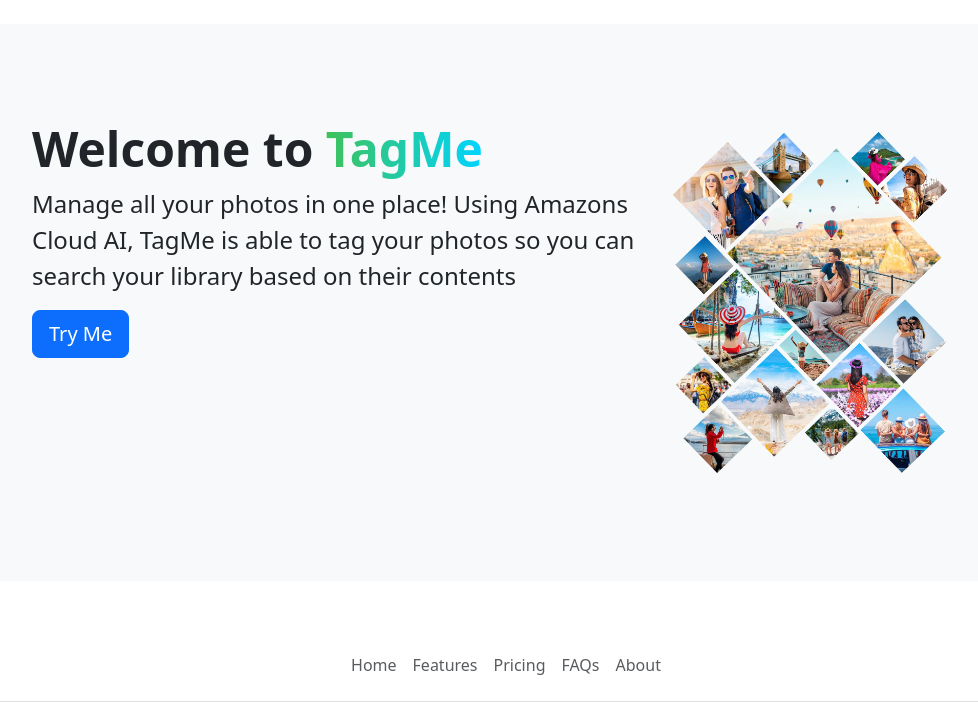
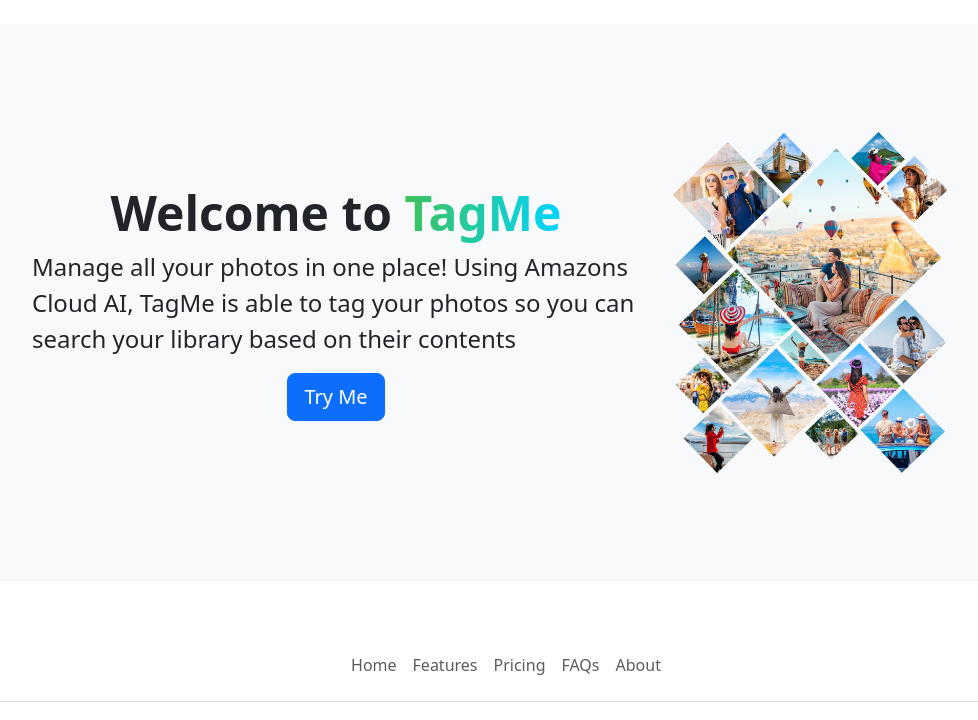
Before and after one commit to maxhayden/aws-transcription-tool, a Node server app: page /home in a window 1280 px wide. Shown: the part 72-792 px from the top of the page, without its empty margins (134-1112 px from the left). Run offline with Node 20, Linux system fonts and the light colour scheme; some libraries are stand-ins or nearby versions.

Commit message:
fix home

```diff
--- a/webServer/views/partials/about.ejs
+++ b/webServer/views/partials/about.ejs
@@ -2,7 +2,7 @@
     <div class="container">
         <div class="p-5 m-4 bg-body-tertiary rounded-3">
             <div class=" row container-fluid py-5">
-                <div class="col-8">
+                <div class="col-8 col-8 d-flex flex-column align-items-center justify-content-center">
                     <h1 class="display-5 fw-bold ">Welcome to <span class="grad">TagMe</span></h1>
                     <p class="fs-4">
                         Manage all your photos in one place! Using Amazons Cloud AI, TagMe is able to tag your photos so
```
